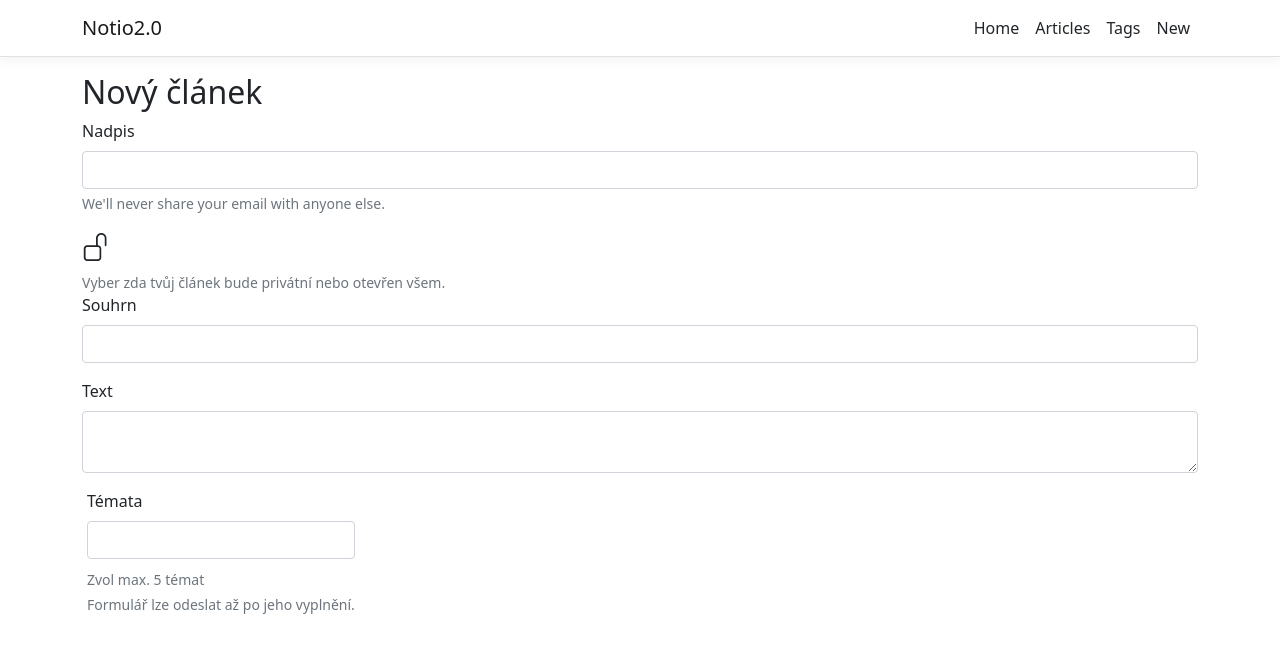
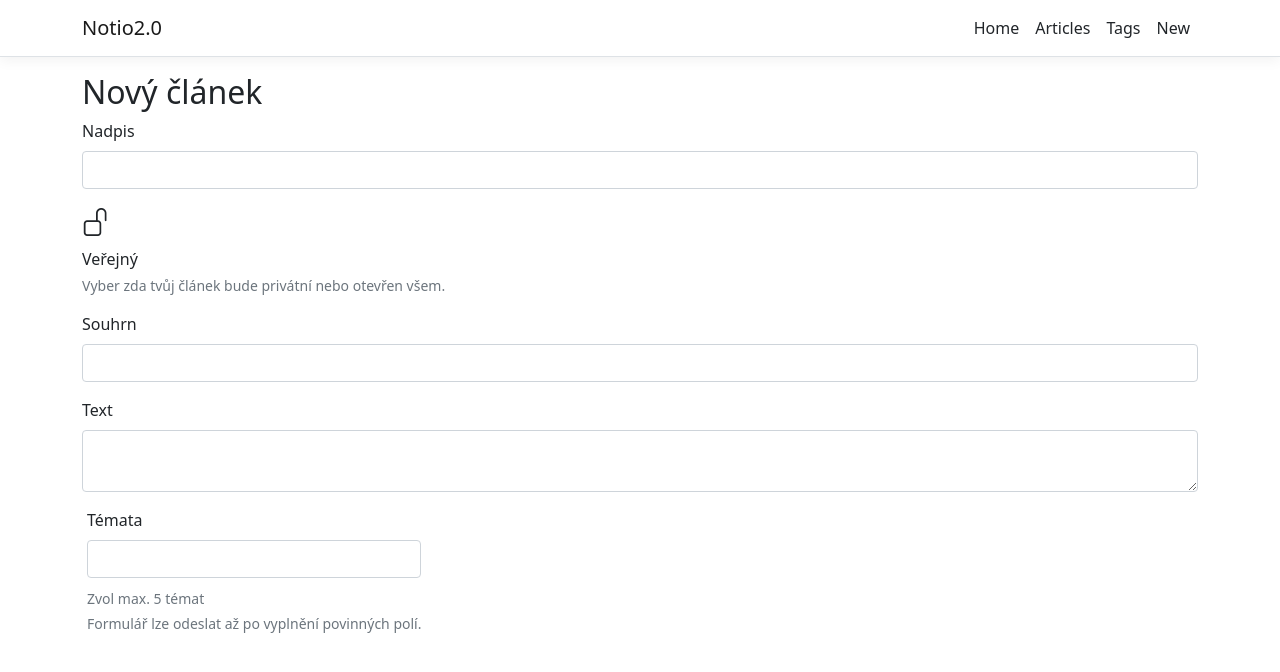
Before and after one commit to Xokhezi/Notio2.0, an Angular app in the folder ClientApp/: page /articles/new in a window 1280 px wide. Shown: the top 672 px of the page. Built offline with nearby package versions, Linux system fonts and the light colour scheme.

Commit message:
polish form

```diff
--- a/ClientApp/src/app/new/new.component.html
+++ b/ClientApp/src/app/new/new.component.html
@@ -5,12 +5,15 @@
         <label for="topic" class="form-label">Nadpis</label>
         <input required maxlength="50" [(ngModel)]="article.topic" name="topic" #topic="ngModel" type="text"
             class="form-control">
-        <div class="form-text">We'll never share your email with anyone else.</div>
         <div *ngIf="topic.touched && !topic.valid" class="alert alert-danger">Prosím zadejte nadpis.</div>
     </div>
-    <h3><i class="bi click" [class.bi-unlock]="article.public" [class.bi-lock]="!article.public"
-            (click)="switchPublic()"></i></h3>
-    <div class="form-text">Vyber zda tvůj článek bude privátní nebo otevřen všem.</div>
+    <div class="mb-3">
+        <h3><i class="bi click" [class.bi-unlock]="article.public" [class.bi-lock]="!article.public"
+                (click)="switchPublic()"></i></h3>
+        <div *ngIf="!article.public">Soukromý</div>
+        <div *ngIf="article.public">Veřejný</div>
+        <div class="form-text">Vyber zda tvůj článek bude privátní nebo otevřen všem.</div>
+    </div>
     <div class="mb-3">
         <label for="summary" maxlength="50" class="form-label">Souhrn</label>
         <input required [(ngModel)]="article.summary" name="summary" type="text" class="form-control"
@@ -34,7 +37,8 @@
                     class="bi bi-x"></i></button>
         </div>
         <div class="form-text">Zvol max. 5 témat</div>
-        <div *ngIf="!f.valid && article.tags.length==0" class="form-text">Formulář lze odeslat až po jeho vyplnění.
+        <div *ngIf="!f.valid && article.tags.length==0" class="form-text">Formulář lze odeslat až po vyplnění povinných
+            polí.
         </div>
     </div>
 </div>
```
